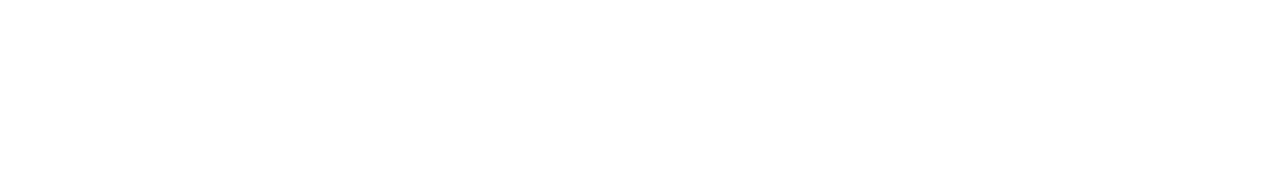
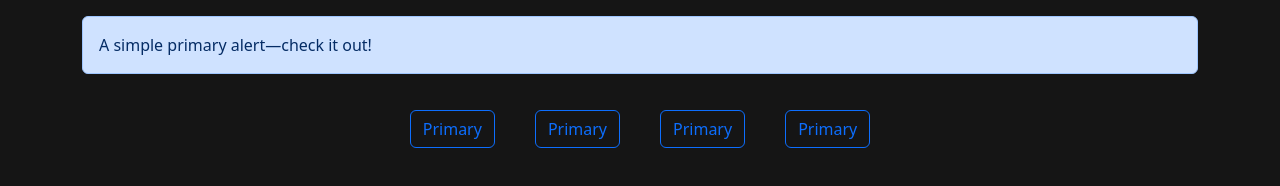
Before and after one commit to 12109804/QUIZ_GAME, a plain HTML site: page index.html in a window 1280 px wide. Drawn offline with nearby package versions, Linux system fonts and the light colour scheme.

Commit message:
ページデザイン

```diff
--- a/index.html
+++ b/index.html
@@ -4,7 +4,23 @@
     <meta charset="UTF-8">
     <meta name="viewport" content="width=device-width, initial-scale=1.0">
     <title>Document</title>
+    <link href="https://cdn.jsdelivr.net/npm/bootstrap@5.3.0/dist/css/bootstrap.min.css" rel="stylesheet" integrity="sha384-9ndCyUaIbzAi2FUVXJi0CjmCapSmO7SnpJef0486qhLnuZ2cdeRhO02iuK6FUUVM" crossorigin="anonymous">
+    <link rel="stylesheet" href="stylesheet.css">
 </head>
 <body>
+    <div class="container">
 
+        <div id="js-question" class="mt-3 alert alert-primary" role="alert">
+            A simple primary alert—check it out!
+        </div>
+
+        <div class="d-flex justify-content-center">
+            <button type="button" class="btn btn-outline-primary">Primary</button>
+            <button type="button" class="btn btn-outline-primary">Primary</button>
+            <button type="button" class="btn btn-outline-primary">Primary</button>
+            <button type="button" class="btn btn-outline-primary">Primary</button>
+        </div>
+    </div>
+    <script src="script.js"></script>
 </body>
+</html>
--- a/script.js
+++ b/script.js
@@ -0,0 +1 @@
+const question = ""
--- a/stylesheet.css
+++ b/stylesheet.css
@@ -0,0 +1,8 @@
+body {
+    background-color: rgba(0, 0, 0, 0.919);
+}
+
+.btn {
+    margin: 20px;
+    cursor: pointer;
+}
```
